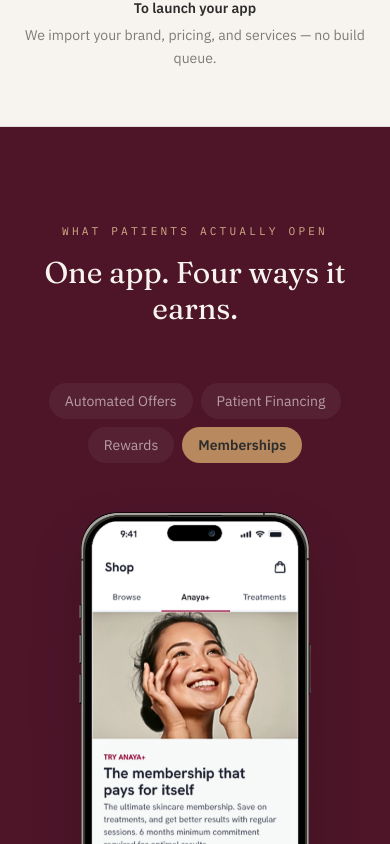
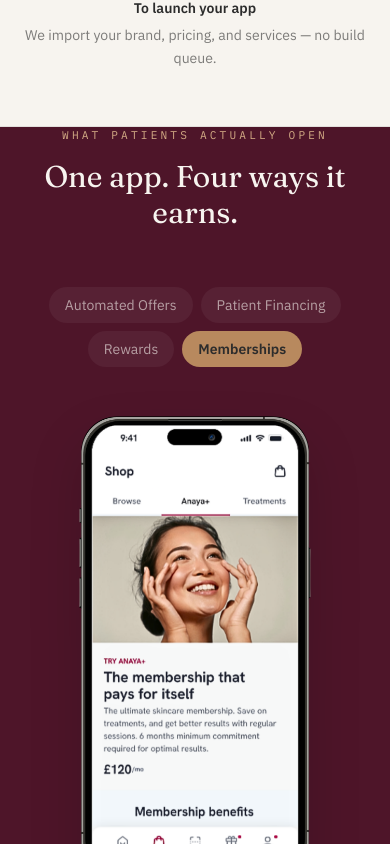
Before and after one commit to MedGrow/vexaapp-website-v2, a Next.js app: page / in a window 390 px wide. Shown: the part 1680-2524 px from the top of the page. Built offline with nearby package versions, Linux system fonts and the light colour scheme.

Commit message:
Reduce padding by 30% to make phone images larger

```diff
--- a/components/FeatureShowcase.tsx
+++ b/components/FeatureShowcase.tsx
@@ -95,7 +95,7 @@ export default function FeatureShowcase() {
 
   return (
     <section id="features" className="bg-burgundy-dark">
-      <div className="mx-auto max-w-content px-6 py-24 lg:px-10 lg:py-28">
+      <div className="mx-auto max-w-content px-4 py-17 lg:px-7 lg:py-20">
         <div className="mb-14 text-center">
           <p className="eyebrow text-gold-light">What patients actually open</p>
           <h2 className="mt-4 font-display text-3xl text-ivory sm:text-4xl">
```
